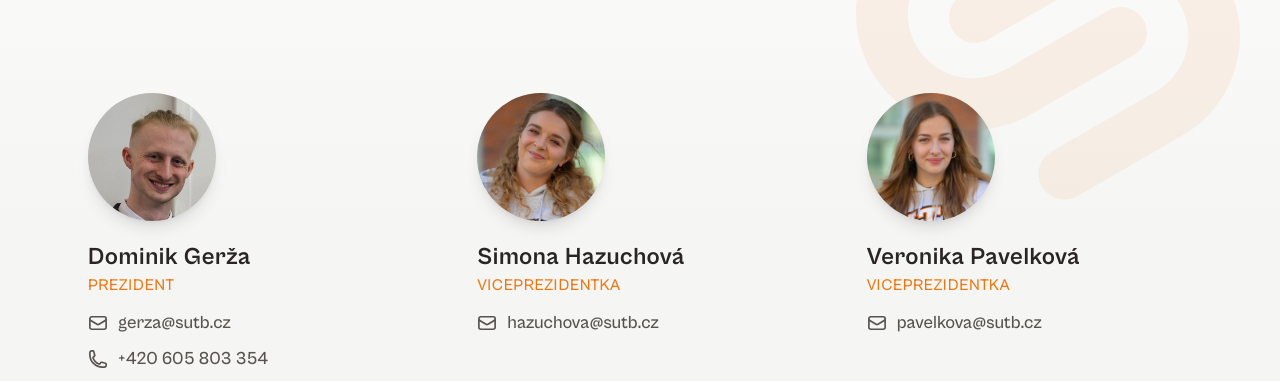
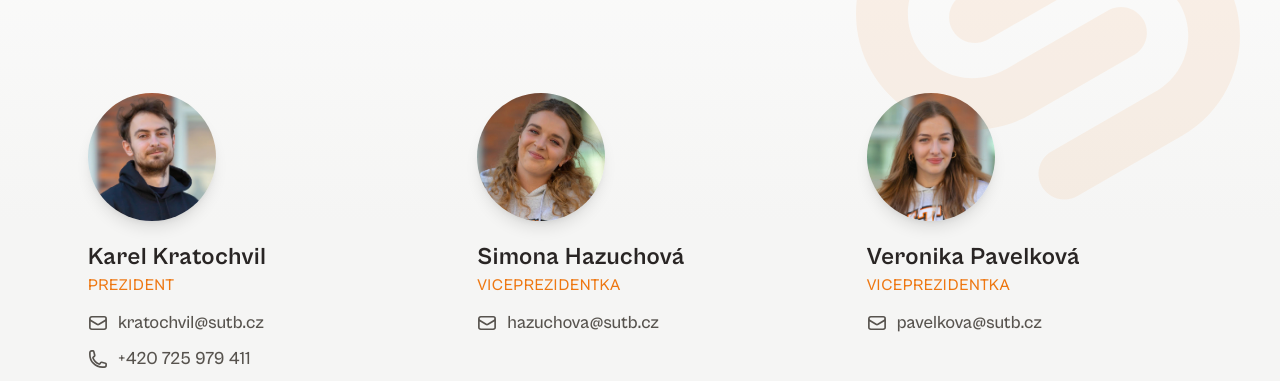
Before and after one commit to SU-UTB/web-sutb-fe, an Astro site: page /kontakt in a window 1280 px wide. Shown: the part 419-800 px from the top of the page. Built offline with nearby package versions, Linux system fonts and the light colour scheme; Astro itself is replaced by a stand-in of ours.

Commit message:
president update - without photo (#29)

```diff
--- a/src/pages/kontakt.astro
+++ b/src/pages/kontakt.astro
@@ -6,9 +6,9 @@ import H1 from '../components/atoms/H1.astro';
 import { Icon } from '../components/atoms/Icon.tsx';
 import Breadcrumbs from '../components/organisms/Breadcrumbs.astro';
 import BuresImage from '../images/kontakt/bures.jpg';
-import GerzaImage from '../images/kontakt/gerza.jpg';
 import HazuchovaImage from '../images/kontakt/hazuchova.jpg';
 import HozzovaImage from '../images/kontakt/hozzova.jpg';
+import KratochvilImage from '../images/kontakt/kratochvil.jpg';
 import PavelkovaImage from '../images/kontakt/pavelkova.jpg';
 import SedlacikovaImage from '../images/kontakt/sedlacikova.jpg';
 
@@ -21,11 +21,11 @@ const metaTags = {
 
 const people = [
   {
-    name: 'Dominik Gerža',
+    name: 'Karel Kratochvil',
     role: 'Prezident',
-    email: 'gerza@sutb.cz',
-    tel: '+420 605 803 354',
-    image: GerzaImage,
+    email: 'kratochvil@sutb.cz',
+    tel: '+420 725 979 411',
+    image: KratochvilImage,
   },
   {
     name: 'Simona Hazuchová',
@@ -130,9 +130,9 @@ const people = [
       <h2 class="text-2xl sm:text-3xl md:text-4xl pt-12 font-bold tracking-wide text-center">Adresa</h2>
       <p class="text-center text-sm sm:text-base md:text-lg text-stone-700 leading-relaxed tracking-wider pt-4">
         Studentská unie UTB, z.s. <br />
-         Růmy 4046, budova U3 UTB <br />
-         760 01 Zlín <br />
-         IČO: 26996286
+        Růmy 4046, budova U3 UTB <br />
+        760 01 Zlín <br />
+        IČO: 26996286
       </p>
     </Container>
   </section>
```
Also changed, not shown: src/images/kontakt/gerza.jpg (deleted), src/images/kontakt/kratochvil.jpg (added).
